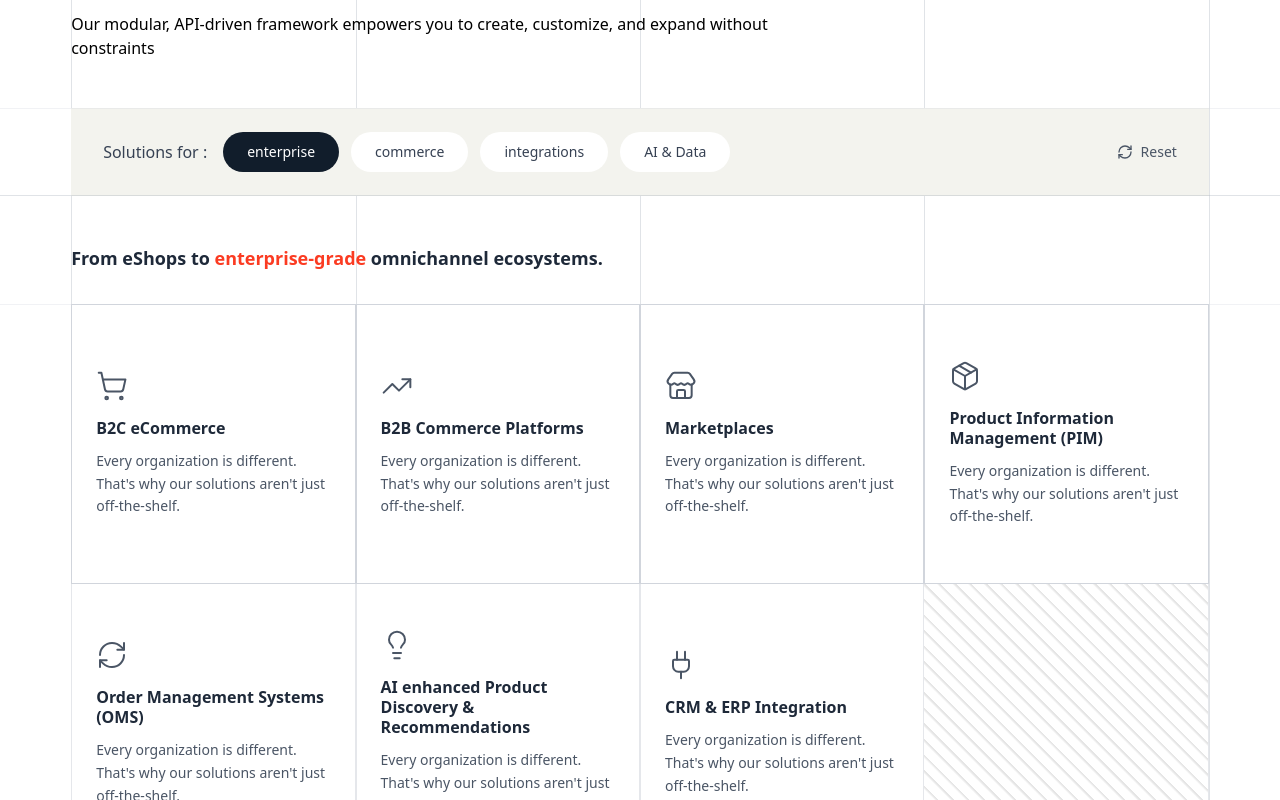
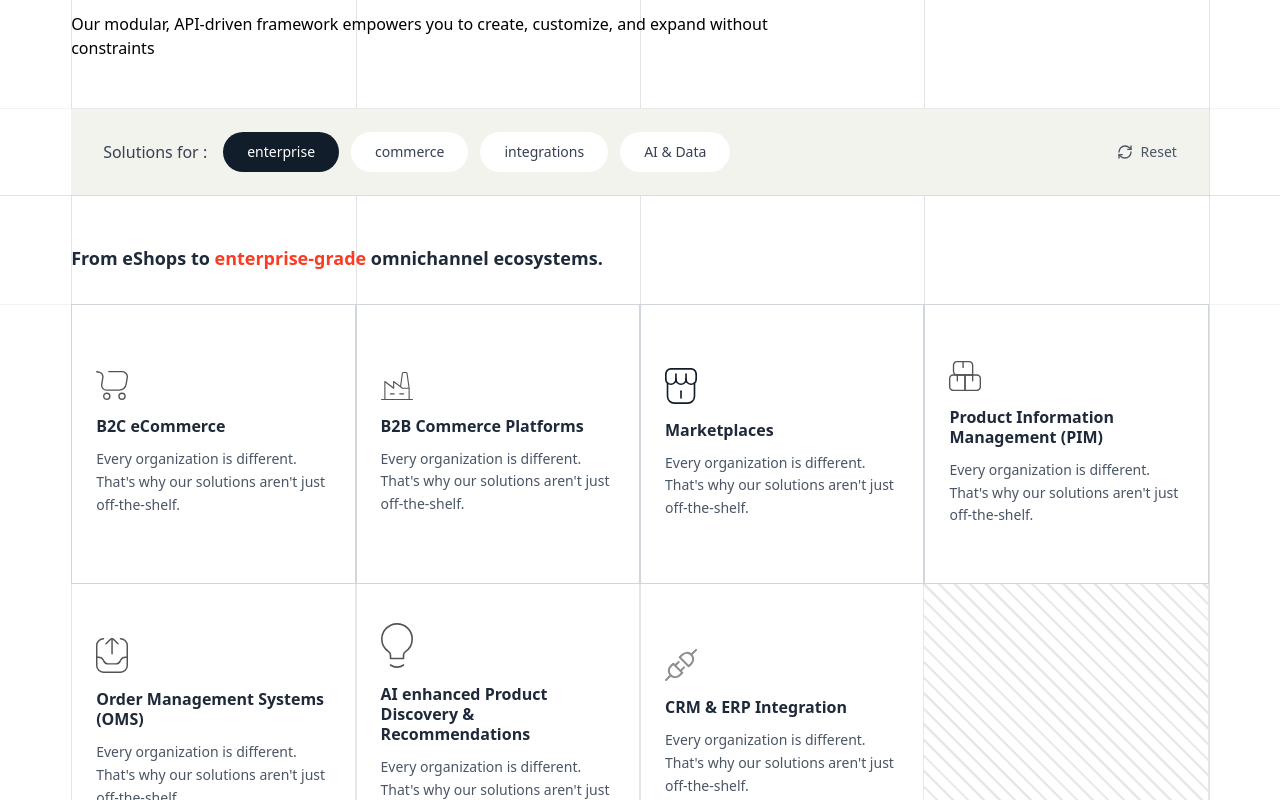
Before and after one commit to abdullah-fareed1/synergic, a Next.js app: page / in a window 1280 px wide. Shown: the part 2000-2800 px from the top of the page. Built offline with nearby package versions, Linux system fonts and the light colour scheme.

Commit message:
Upates to URL paths and icon changes

```diff
--- a/app/components/MobileMenu.tsx
+++ b/app/components/MobileMenu.tsx
@@ -12,7 +12,7 @@ export default function MobileMenu({ onClose }: MobileMenuProps) {
       {/* Header */}
       <div className="flex items-center justify-between px-6 py-6 border-b border-gray-800">
         <img
-          src="/synergic-logo.svg"
+          src="logos/synergic-logo.svg"
           alt="Synergic Intelligent Systems"
           className="h-8"
         />
--- a/app/home/components/Navbar.tsx
+++ b/app/home/components/Navbar.tsx
@@ -76,8 +76,8 @@ export default function Navbar({ onMenuClick }: NavbarProps) {
           className="hidden lg:flex absolute right-0 top-0 bottom-0 flex-col items-center justify-center hover:opacity-80 transition bg-black/50"
           style={{ width: '5.56%' }}
         >
-          <div className="flex flex-col items-center gap-1">
-            <div className="flex flex-col gap-1">
+          <div className="flex flex-col items-center gap-2">
+            <div className="flex flex-col gap-2">
               <div className="bg-white w-7 h-0.5 rounded-sm" />
               <div className="bg-white w-7 h-0.5 rounded-sm" />
             </div>
--- a/app/home/sections/SolutionsSection.tsx
+++ b/app/home/sections/SolutionsSection.tsx
@@ -1,11 +1,12 @@
 "use client";
 
 import React, { useState } from 'react';
-import { ShoppingCart, TrendingUp, Store, Package, RefreshCw, Lightbulb, Plug } from 'lucide-react';
+import { RefreshCw } from 'lucide-react';
+import Image from 'next/image';
 
 interface Solution {
   id: string;
-  icon: React.ReactNode;
+  iconPath: string;
   title: string;
   description: string;
 }
@@ -24,43 +25,43 @@ const SolutionsSection: React.FC = () => {
   const solutions: Solution[] = [
     {
       id: 'b2c',
-      icon: <ShoppingCart className="w-8 h-8" strokeWidth={1.5} />,
+      iconPath: '/icons/shopping-cart.svg',
       title: 'B2C eCommerce',
       description: "Every organization is different. That's why our solutions aren't just off-the-shelf."
     },
     {
       id: 'b2b',
-      icon: <TrendingUp className="w-8 h-8" strokeWidth={1.5} />,
+      iconPath: '/icons/factory-thin.svg',
       title: 'B2B Commerce Platforms',
       description: "Every organization is different. That's why our solutions aren't just off-the-shelf."
     },
     {
       id: 'marketplaces',
-      icon: <Store className="w-8 h-8" strokeWidth={1.5} />,
+      iconPath: '/icons/shop.svg',
       title: 'Marketplaces',
       description: "Every organization is different. That's why our solutions aren't just off-the-shelf."
     },
     {
       id: 'pim',
-      icon: <Package className="w-8 h-8" strokeWidth={1.5} />,
+      iconPath: '/icons/boxes.svg',
       title: 'Product Information Management (PIM)',
       description: "Every organization is different. That's why our solutions aren't just off-the-shelf."
     },
     {
       id: 'oms',
-      icon: <RefreshCw className="w-8 h-8" strokeWidth={1.5} />,
+      iconPath: '/icons/inbox-up.svg',
       title: 'Order Management Systems (OMS)',
       description: "Every organization is different. That's why our solutions aren't just off-the-shelf."
     },
     {
       id: 'ai',
-      icon: <Lightbulb className="w-8 h-8" strokeWidth={1.5} />,
+      iconPath: '/icons/bulb.svg',
       title: 'AI enhanced Product Discovery & Recommendations',
       description: "Every organization is different. That's why our solutions aren't just off-the-shelf."
     },
     {
       id: 'crm',
-      icon: <Plug className="w-8 h-8" strokeWidth={1.5} />,
+      iconPath: '/icons/plug-disconnected.svg',
       title: 'CRM & ERP Integration',
       description: "Every organization is different. That's why our solutions aren't just off-the-shelf."
     }
@@ -68,15 +69,13 @@ const SolutionsSection: React.FC = () => {
 
   return (
     <section className="w-full bg-white py-16 relative overflow-hidden">
-      {/* Vertical gridlines - only on desktop */}
       <div className="hidden lg:block absolute left-[5.56%] top-0 bottom-0 w-px bg-gray-400 opacity-30" />
       <div className="hidden lg:block absolute left-[27.78%] top-0 bottom-0 w-px bg-gray-400 opacity-30" />
       <div className="hidden lg:block absolute left-[50%] top-0 bottom-0 w-px bg-gray-400 opacity-30" />
       <div className="hidden lg:block absolute left-[72.22%] top-0 bottom-0 w-px bg-gray-400 opacity-30" />
       <div className="hidden lg:block absolute left-[94.44%] top-0 bottom-0 w-px bg-gray-400 opacity-30" />
-      {/* Content container */}
+
       <div className="relative z-10 px-4 lg:px-0">
-        {/* Header - starts from gridline 1 */}
         <div className="lg:ml-[5.56%] lg:mr-[5.56%] mb-12">
           <p className="text-m text-black font-bold mb-2 tracking-wide uppercase">
             SOLUTIONS WE DELIVER
@@ -89,12 +88,9 @@ const SolutionsSection: React.FC = () => {
           </p>
         </div>
 
-        {/* Beige section with horizontal lines and filters */}
         <div className="relative mb-12">
-          {/* Top horizontal line - full width */}
           <div className="absolute top-0 left-0 right-0 h-px bg-gray-300 opacity-30" />
 
-          {/* Beige background */}
           <div className="lg:mx-[5.56%] bg-[#F3F3EE] py-6 px-6 lg:px-8">
             <div className="flex flex-col lg:flex-row lg:items-center gap-4">
               <span className="text-gray-700 font-medium text-center lg:text-left">Solutions for :</span>
@@ -120,24 +116,19 @@ const SolutionsSection: React.FC = () => {
             </div>
           </div>
 
-          {/* Bottom horizontal line - full width */}
           <div className="absolute bottom-0 left-0 right-0 h-px bg-gray-400 opacity-30" />
         </div>
 
-        {/* Tagline */}
         <div className="lg:ml-[5.56%] lg:mr-[5.56%] mb-8">
           <p className="text-lg font-bold text-gray-800">
             From eShops to <span className="text-[#FB3B22] font-semibold">enterprise-grade</span> omnichannel ecosystems.
           </p>
         </div>
 
-        {/* Solutions Grid - 2 rows x 4 columns, fitting to gridlines */}
         <div className="relative">
-          {/* Top border line for cards - full viewport width matching gridlines */}
           <div className="absolute top-0 left-0 right-0 h-px bg-gray-300 opacity-30" style={{ marginLeft: '-100vw', marginRight: '-100vw', width: '200vw' }} />
 
           <div className="lg:ml-[5.56%] lg:mr-[5.56%]">
-            {/* First Row - 4 cards */}
             <div className="grid grid-cols-1 sm:grid-cols-2 lg:grid-cols-4 gap-0 mb-0">
               {solutions.slice(0, 4).map((solution) => (
                 <div
@@ -150,7 +141,6 @@ const SolutionsSection: React.FC = () => {
                       : 'bg-white text-gray-800'
                   } min-h-45 lg:min-h-70`}
                 >
-                  {/* Arrow icon on hover */}
                   {hoveredCard === solution.id && (
                     <div className="absolute top-4 right-4 z-10">
                       <svg
@@ -169,19 +159,21 @@ const SolutionsSection: React.FC = () => {
                     </div>
                   )}
 
-                  {/* Content wrapper - vertically centered */}
                   <div className="flex-1 flex flex-col justify-center p-6">
-                    {/* Icon */}
                     <div className={`mb-4 ${hoveredCard === solution.id ? 'text-white' : 'text-gray-600'}`}>
-                      {solution.icon}
+                      <Image
+                        src={solution.iconPath}
+                        alt={solution.title}
+                        width={32}
+                        height={32}
+                        className={hoveredCard === solution.id ? 'brightness-0 invert' : ''}
+                      />
                     </div>
 
-                    {/* Title */}
                     <h3 className="text-base font-bold mb-3 leading-tight">
                       {solution.title}
                     </h3>
 
-                    {/* Description */}
                     <p className={`text-sm leading-relaxed ${
                       hoveredCard === solution.id ? 'text-white/90' : 'text-gray-600'
                     }`}>
@@ -192,7 +184,6 @@ const SolutionsSection: React.FC = () => {
               ))}
             </div>
 
-            {/* Second Row - 3 cards + 1 empty with diagonal stripes */}
             <div className="grid grid-cols-1 sm:grid-cols-2 lg:grid-cols-4 gap-0">
               {solutions.slice(4).map((solution) => (
                 <div
@@ -205,7 +196,6 @@ const SolutionsSection: React.FC = () => {
                       : 'bg-white text-gray-800'
                   } min-h-45 lg:min-h-70`}
                 >
-                  {/* Arrow icon on hover */}
                   {hoveredCard === solution.id && (
                     <div className="absolute top-4 right-4 z-10">
                       <svg
@@ -224,19 +214,21 @@ const SolutionsSection: React.FC = () => {
                     </div>
                   )}
 
-                  {/* Content wrapper*/}
                   <div className="flex-1 flex flex-col justify-center p-6">
-                    {/* Icon */}
                     <div className={`mb-4 ${hoveredCard === solution.id ? 'text-white' : 'text-gray-600'}`}>
-                      {solution.icon}
+                      <Image
+                        src={solution.iconPath}
+                        alt={solution.title}
+                        width={32}
+                        height={32}
+                        className={hoveredCard === solution.id ? 'brightness-0 invert' : ''}
+                      />
                     </div>
 
-                    {/* Title */}
                     <h3 className="text-base font-bold mb-3 leading-tight">
                       {solution.title}
                     </h3>
 
-                    {/* Description */}
                     <p className={`text-sm leading-relaxed ${
                       hoveredCard === solution.id ? 'text-white/90' : 'text-gray-600'
                     }`}>
@@ -246,19 +238,15 @@ const SolutionsSection: React.FC = () => {
                 </div>
               ))}
 
-              {/* Empty card with diagonal stripes - bottom right - hidden on mobile */}
               <div
                 className="hidden lg:block bg-white border-r border-b border-gray-200 relative overflow-hidden min-h-70"
                 style={{
                   backgroundImage: 'repeating-linear-gradient(45deg, transparent, transparent 8px, #e5e5e5 10px, #e5e5e5 11px)',
                 }}
-              >
-                {/* Diagonal stripe pattern */}
-              </div>
+              />
             </div>
           </div>
 
-          {/* Bottom border line for cards - full viewport width matching gridlines */}
           <div className="absolute bottom-0 left-0 right-0 h-px bg-gray-300 opacity-30" style={{ marginLeft: '-100vw', marginRight: '-100vw', width: '200vw' }} />
         </div>
       </div>
```
Also changed, not shown: app/components/grid/GridSection.tsx (+5 -5 lines), public/icons/reset.svg (added).
